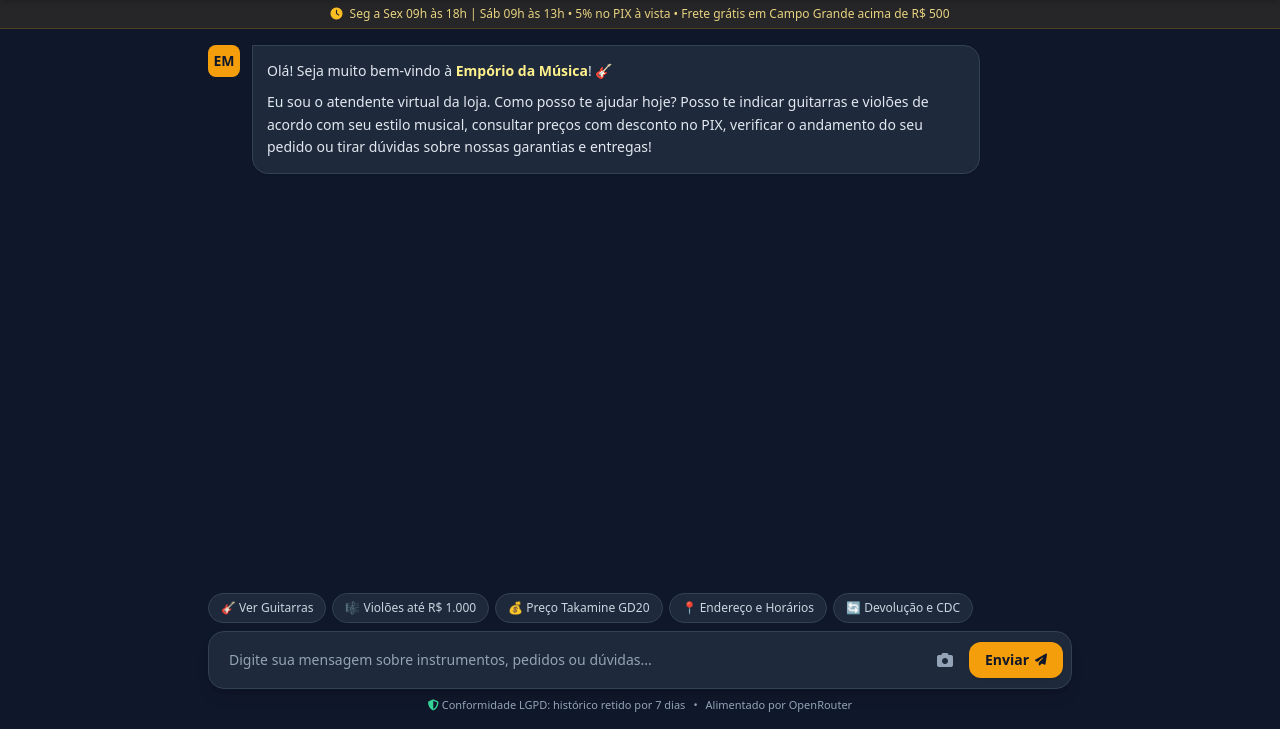
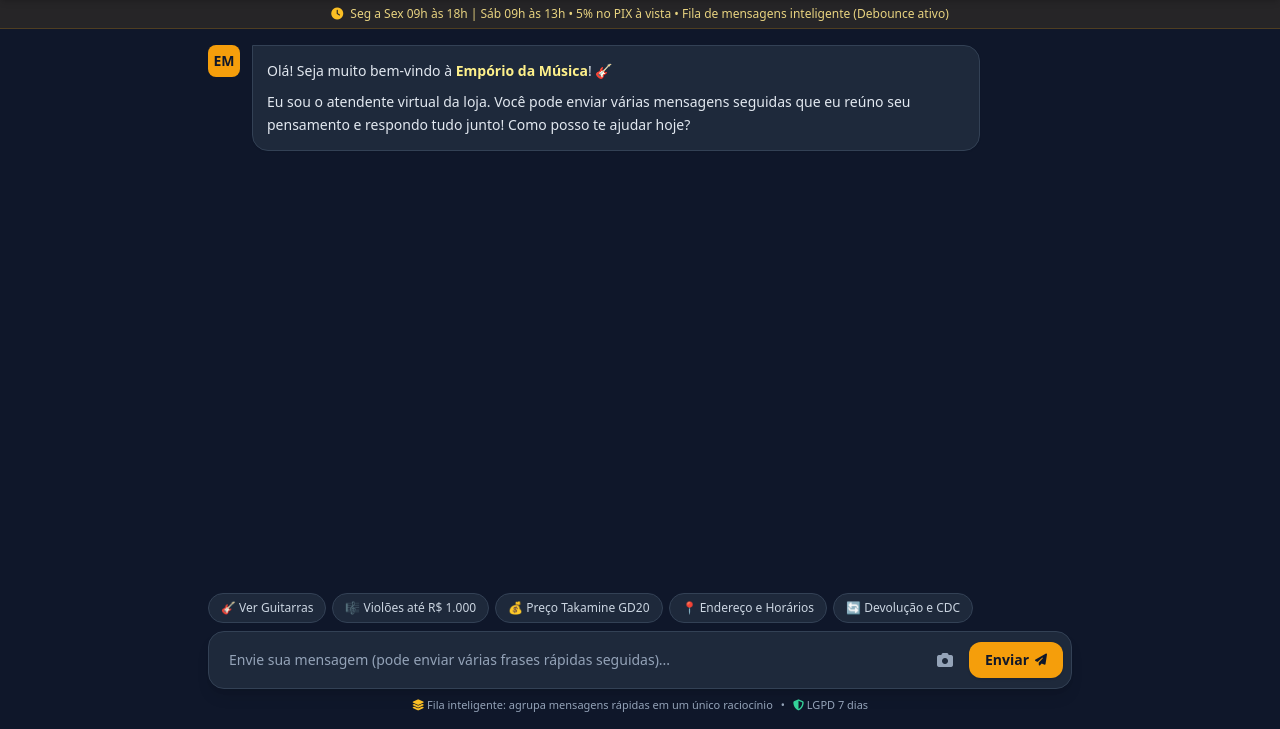
Before and after one commit to lbalthazart/atendimento-emporio, a FastAPI app: page / in a window 1280 px wide. Shown: the part 71-800 px from the top of the page. Run offline with FastAPI, Linux system fonts and the light colour scheme; some libraries are stand-ins or nearby versions.

Commit message:
feat: activate interactive message debouncing queue in web chat UI

```diff
--- a/src/templates/index.html
+++ b/src/templates/index.html
@@ -63,10 +63,10 @@
   <!-- Banner Informativo (Fixo) -->
   <div class="bg-amber-500/10 border-b border-amber-500/20 px-4 py-1.5 text-center text-xs text-amber-200/90 shrink-0">
     <i class="fa-solid fa-clock mr-1 text-amber-400"></i>
-    Seg a Sex 09h às 18h | Sáb 09h às 13h • 5% no PIX à vista • Frete grátis em Campo Grande acima de R$ 500
+    Seg a Sex 09h às 18h | Sáb 09h às 13h • 5% no PIX à vista • Fila de mensagens inteligente (Debounce ativo)
   </div>
 
-  <!-- Chat Container (h-full com flex-1 e min-h-0 para scrolling interno perfeito) -->
+  <!-- Chat Container -->
   <main class="flex-1 max-w-4xl w-full mx-auto p-4 flex flex-col min-h-0 overflow-hidden">
 
     <!-- Mensagens (Apenas esta área rola verticalmente) -->
@@ -78,7 +78,7 @@
         </div>
         <div class="bg-slate-800 border border-slate-700 rounded-2xl rounded-tl-none p-3.5 max-w-[85%] text-sm text-slate-200 shadow-sm leading-relaxed chat-prose">
           <p>Olá! Seja muito bem-vindo à <strong>Empório da Música</strong>! 🎸</p>
-          <p class="mt-1.5">Eu sou o atendente virtual da loja. Como posso te ajudar hoje? Posso te indicar guitarras e violões de acordo com seu estilo musical, consultar preços com desconto no PIX, verificar o andamento do seu pedido ou tirar dúvidas sobre nossas garantias e entregas!</p>
+          <p class="mt-1.5">Eu sou o atendente virtual da loja. Você pode enviar várias mensagens seguidas que eu reúno seu pensamento e respondo tudo junto! Como posso te ajudar hoje?</p>
         </div>
       </div>
     </div>
@@ -108,7 +108,7 @@
         <input
           id="messageInput"
           type="text"
-          placeholder="Digite sua mensagem sobre instrumentos, pedidos ou dúvidas..."
+          placeholder="Envie sua mensagem (pode enviar várias frases rápidas seguidas)..."
           class="flex-1 bg-transparent px-3 py-2 text-sm text-white placeholder-slate-400 focus:outline-none"
           autocomplete="off"
         />
@@ -131,11 +131,11 @@
       </form>
     </div>
 
-    <!-- Footer de LGPD e Tecnologia (Fixo) -->
+    <!-- Footer de LGPD e Fila de Mensagens -->
     <div class="mt-2 text-center text-[11px] text-slate-400 flex items-center justify-center gap-2 shrink-0">
-      <span><i class="fa-solid fa-shield-halved text-emerald-400"></i> Conformidade LGPD: histórico retido por 7 dias</span>
+      <span><i class="fa-solid fa-layer-group text-amber-400"></i> Fila inteligente: agrupa mensagens rápidas em um único raciocínio</span>
       <span>•</span>
-      <span>Alimentado por OpenRouter</span>
+      <span><i class="fa-solid fa-shield-halved text-emerald-400"></i> LGPD 7 dias</span>
     </div>
   </main>
 
@@ -163,7 +163,6 @@
     }
 
     function scrollToBottom() {
-      // Garante rolagem suave até a última mensagem
       requestAnimationFrame(() => {
         chatBox.scrollTop = chatBox.scrollHeight;
       });
@@ -219,38 +218,60 @@
       scrollToBottom();
     }
 
-    function appendTyping() {
-      const typingDiv = document.createElement('div');
-      typingDiv.id = 'typingIndicator';
-      typingDiv.className = 'flex items-start gap-3 message-enter';
-      typingDiv.innerHTML = `
-        <div class="w-8 h-8 rounded-lg bg-amber-500 flex items-center justify-center text-slate-900 font-bold shrink-0 text-sm">EM</div>
-        <div class="bg-slate-800 border border-slate-700 rounded-2xl rounded-tl-none p-3 max-w-[85%] text-sm text-slate-400 flex items-center gap-2">
-          <i class="fa-solid fa-circle-notch fa-spin text-amber-400 text-xs"></i>
-          <span>Consultando catálogo e preparando resposta...</span>
-        </div>
-      `;
-      chatBox.appendChild(typingDiv);
-      scrollToBottom();
-    }
-
     function removeTyping() {
       const typing = document.getElementById('typingIndicator');
       if (typing) typing.remove();
     }
 
-    async function sendMessage(text) {
-      if (!text || text.trim() === '') return;
-      appendMessage('user', text);
-      messageInput.value = '';
-      btnSubmit.disabled = true;
-      appendTyping();
+    function showBufferingIndicator(count) {
+      removeTyping();
+      const div = document.createElement('div');
+      div.id = 'typingIndicator';
+      div.className = 'flex items-start gap-3 message-enter';
+      div.innerHTML = `
+        <div class="w-8 h-8 rounded-lg bg-amber-500 flex items-center justify-center text-slate-900 font-bold shrink-0 text-sm">EM</div>
+        <div class="bg-slate-800 border border-amber-500/40 rounded-2xl rounded-tl-none p-3 max-w-[85%] text-xs text-amber-300 flex items-center gap-2">
+          <i class="fa-solid fa-hourglass-start fa-spin text-amber-400 text-xs"></i>
+          <span>Fila ativa: ${count} mensagem(ns) acumulada(s). Envie mais ou aguarde 2 segundos para o agente responder...</span>
+        </div>
+      `;
+      chatBox.appendChild(div);
+      scrollToBottom();
+    }
+
+    function showProcessingIndicator() {
+      removeTyping();
+      const div = document.createElement('div');
+      div.id = 'typingIndicator';
+      div.className = 'flex items-start gap-3 message-enter';
+      div.innerHTML = `
+        <div class="w-8 h-8 rounded-lg bg-amber-500 flex items-center justify-center text-slate-900 font-bold shrink-0 text-sm">EM</div>
+        <div class="bg-slate-800 border border-slate-700 rounded-2xl rounded-tl-none p-3 max-w-[85%] text-sm text-slate-300 flex items-center gap-2">
+          <i class="fa-solid fa-circle-notch fa-spin text-amber-400 text-xs"></i>
+          <span>Processando todas as mensagens recebidas na fila...</span>
+        </div>
+      `;
+      chatBox.appendChild(div);
+      scrollToBottom();
+    }
+
+    // --- FILA DE MENSAGENS / DEBOUNCE INTELIGENTE ---
+    let messageQueue = [];
+    let debounceTimer = null;
+    const DEBOUNCE_WAIT_MS = 2200; // 2.2 segundos para acumular mensagens subsequentes
+
+    async function dispatchQueuedMessages() {
+      if (messageQueue.length === 0) return;
+
+      const combinedText = messageQueue.join('\n');
+      messageQueue = [];
+      showProcessingIndicator();
 
       try {
         const response = await fetch('/api/chat', {
           method: 'POST',
           headers: { 'Content-Type': 'application/json' },
-          body: JSON.stringify({ session_id: sessionId, message: text })
+          body: JSON.stringify({ session_id: sessionId, message: combinedText })
         });
         const data = await response.json();
         removeTyping();
@@ -259,21 +280,38 @@
         removeTyping();
         appendMessage('assistant', 'Desculpe, ocorreu um erro de conexão com o servidor. Verifique se o backend está em execução.');
       } finally {
-        btnSubmit.disabled = false;
         messageInput.focus();
         scrollToBottom();
       }
     }
 
+    function queueUserMessage(text) {
+      if (!text || text.trim() === '') return;
+
+      const cleanText = text.trim();
+      // Mostra o balão do usuário na hora na tela
+      appendMessage('user', cleanText);
+      messageInput.value = '';
+      messageInput.focus();
+
+      // Coloca na fila de acumulação
+      messageQueue.push(cleanText);
+      showBufferingIndicator(messageQueue.length);
+
+      // Reinicia o cronômetro do debounce para cada nova mensagem enviada
+      if (debounceTimer) clearTimeout(debounceTimer);
+      debounceTimer = setTimeout(dispatchQueuedMessages, DEBOUNCE_WAIT_MS);
+    }
+
     chatForm.addEventListener('submit', (e) => {
       e.preventDefault();
-      sendMessage(messageInput.value);
+      queueUserMessage(messageInput.value);
     });
 
     // Botões de perguntas rápidas
     document.querySelectorAll('.quick-btn').forEach(btn => {
       btn.addEventListener('click', () => {
-        sendMessage(btn.getAttribute('data-msg'));
+        queueUserMessage(btn.getAttribute('data-msg'));
       });
     });
 
@@ -300,7 +338,7 @@
       formData.append('message', 'Por favor, avalie a imagem deste instrumento.');
 
       appendMessage('user', `[Foto enviada: ${file.name}]`);
-      appendTyping();
+      showProcessingIndicator();
 
       try {
         const res = await fetch('/api/media', { method: 'POST', body: formData });
```
